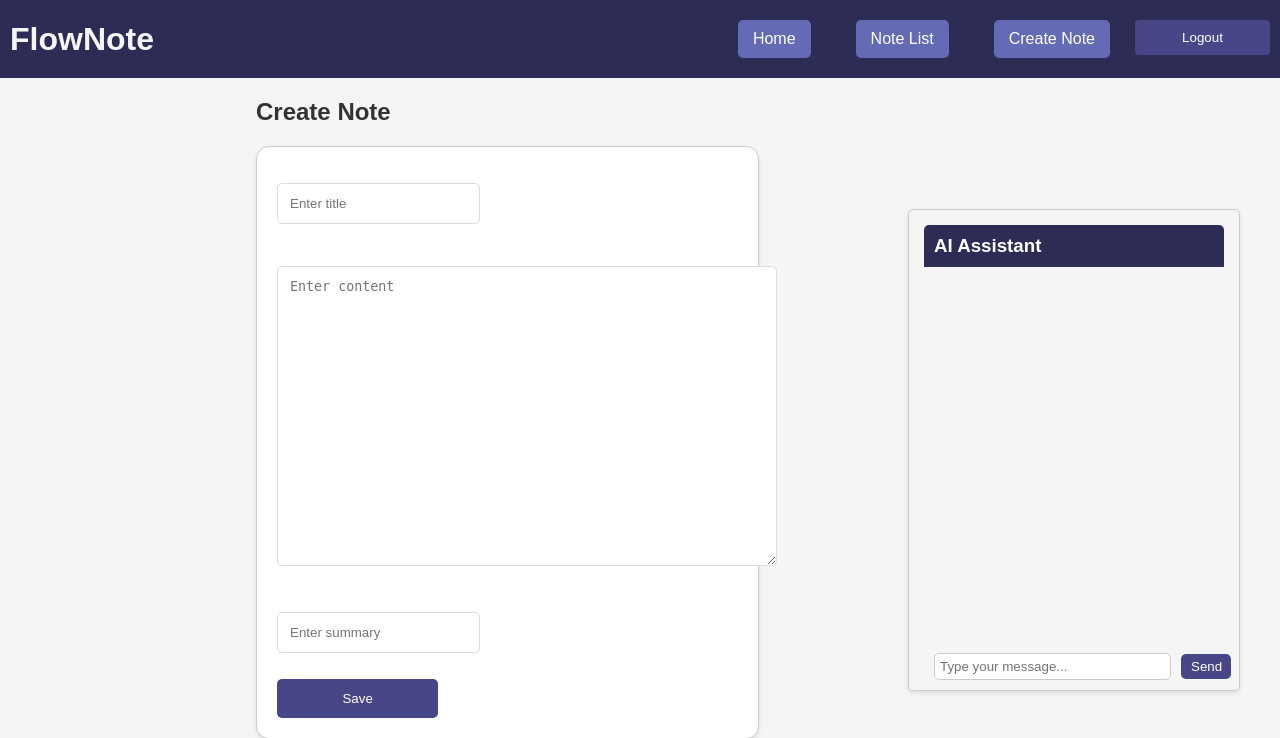
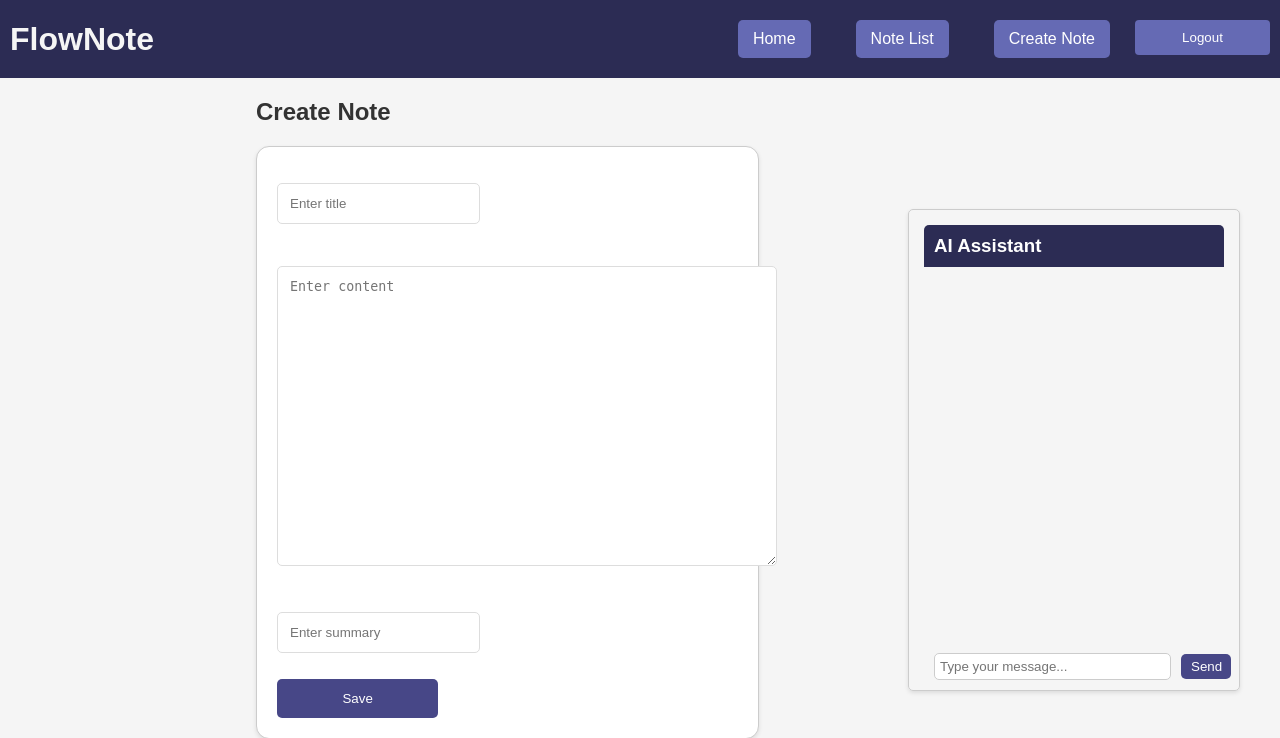
Before and after one commit to sjpope/FlowNote, a Django app: page /notes/create/ in a window 1280 px wide. Shown: the top 738 px of the page. Run offline with Django 5.2, Linux system fonts and the light colour scheme; the visitor is signed in with stand-in values (Sample User, id 1); parts of the project's set-up code (start-up, migrations or seed data) failed here and were passed over.

Commit message:
SCRUM-114 Updated notes_styles.css to use theme variables

```diff
--- a/notes/static/notes/css/notes_styles.css
+++ b/notes/static/notes/css/notes_styles.css
@@ -62,7 +62,7 @@ nav ul {
   list-style-type: none;
   margin: 0;
   padding: 0;
-  background-color: #2C2C54;
+  background-color: var(--nvabar-link-bg-color);
   display: flex;
 }
 
@@ -111,7 +111,7 @@ input[type="password"] {
 
 button[type="submit"] {
   width: 135px;
-  background-color: #474787;
+  background-color: var(--navbar-link-bg-color);
   color: white;
   padding: 10px 20px;
   border: none;
@@ -121,7 +121,7 @@ button[type="submit"] {
 }
 
 button[type="submit"]:hover {
-  background-color: #515185;
+  background-color: var(--navbar-hover-bg-color);
 }
 
 
```
